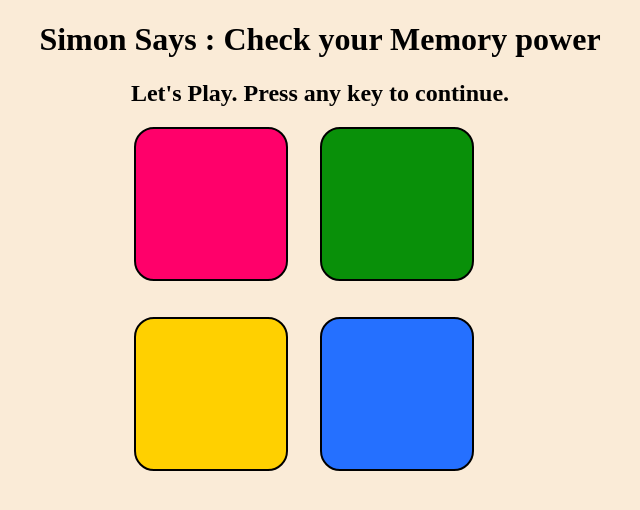
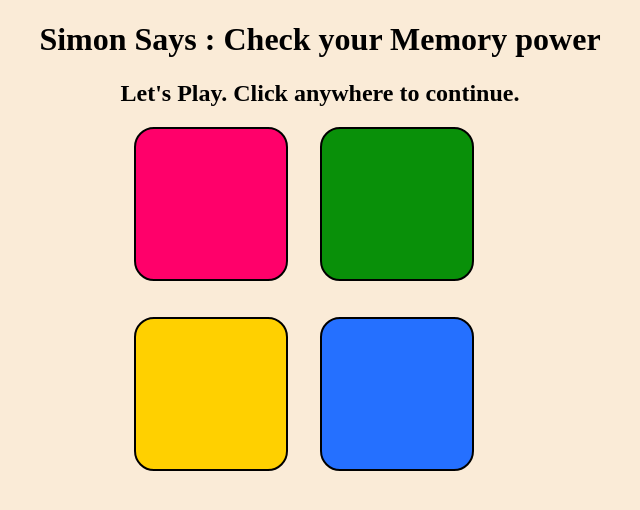
Before and after one commit to SouravPaitandy/SimonGame, a plain HTML site: page index.html in a window 1280 px wide. Shown: the whole page, without its empty margins (320-960 px from the left). Drawn offline with Linux system fonts and the light colour scheme.

Commit message:
Update index.html

```diff
--- a/index.html
+++ b/index.html
@@ -9,7 +9,7 @@
 </head>
 <body>
     <h1>Simon Says : Check your Memory power</h1>
-    <h2>Let's Play. Press any key to continue.</h2>
+    <h2>Let's Play. Click anywhere to continue.</h2>
     <div class="upper_box">
         <div class="box red btn" id="red"></div>
         <div class="box green btn" id="green"></div>
```
